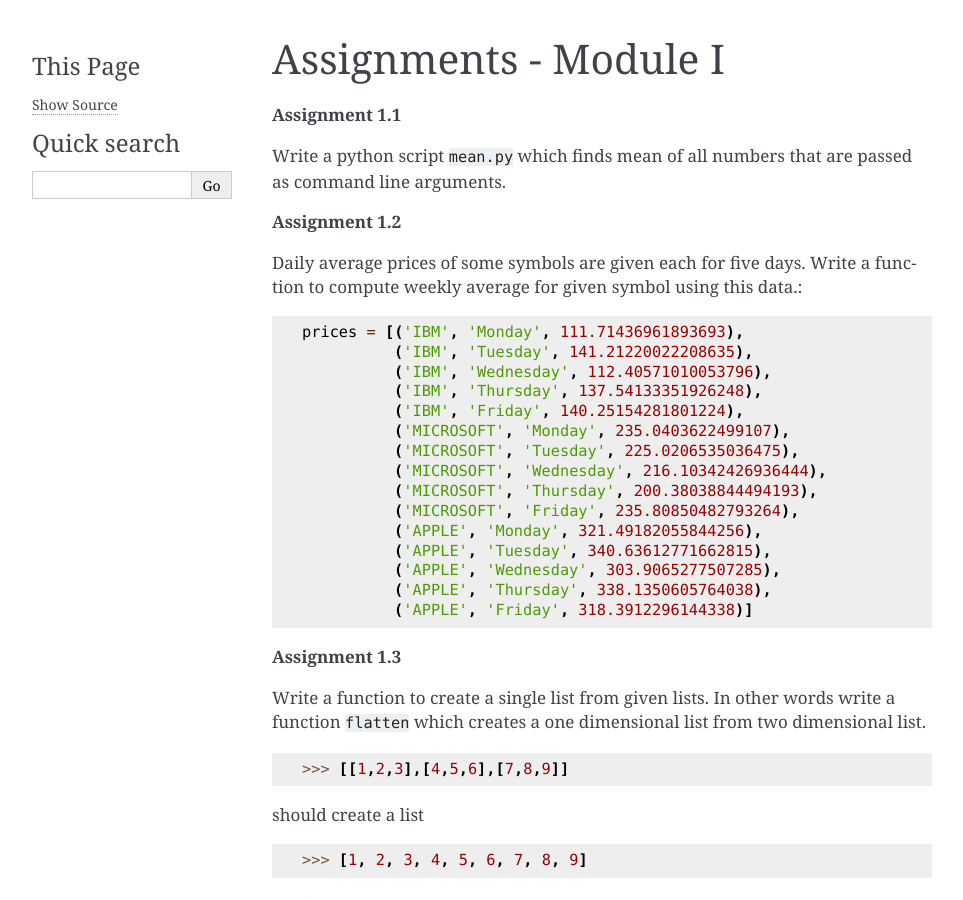
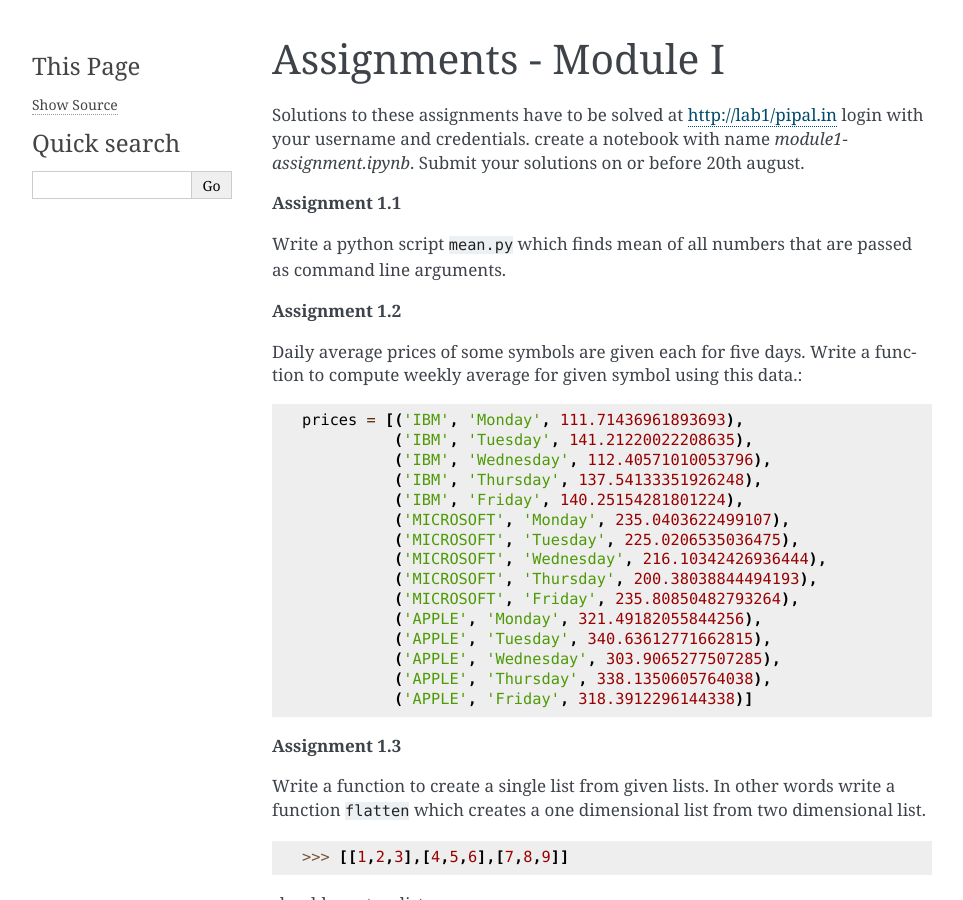
Before and after one commit to vikipedia/python-trainings, a Sphinx documentation site: the page built from online_course/source/module1/assignments.rst, in a window 1280 px wide and 900 px high. Shown: the whole window, without its empty margins (148-1111 px from the left). Built offline with Sphinx 7.4.7, drawn with Linux system fonts in a browser that asks for light colours.

Commit message:
instructions for assignments of module1

```diff
--- a/online_course/source/module1/assignments.rst
+++ b/online_course/source/module1/assignments.rst
@@ -1,5 +1,10 @@
 Assignments - Module I
 ======================
+
+Solutions to these assignments have to be solved at http://lab1/pipal.in
+login with your username and credentials. create a notebook with name
+`module1-assignment.ipynb`. Submit your solutions on or before 20th august.
+
 
 **Assignment 1.1**
 
```
